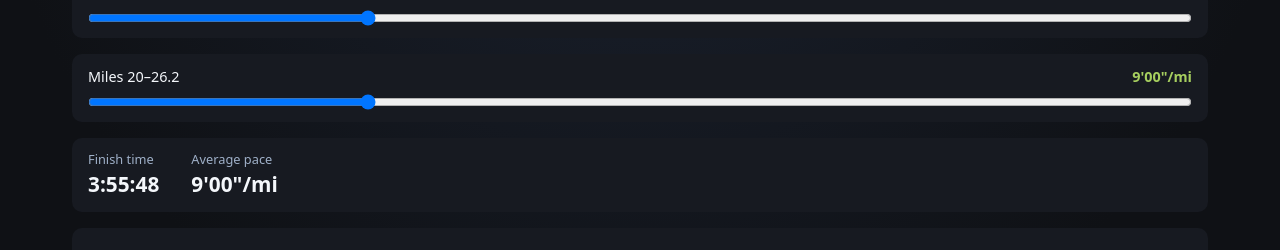
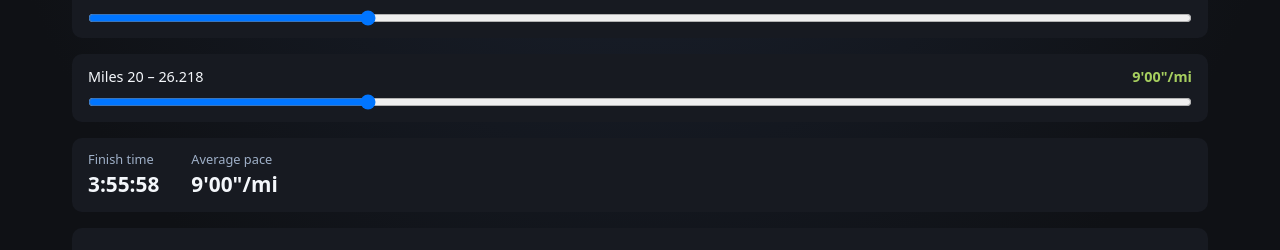
Before and after one commit to chunich/strava-map-silhouette, a Next.js app: page /pace-planner in a window 1280 px wide. Shown: the part 232-482 px from the top of the page. Built offline with nearby package versions, Linux system fonts and the light colour scheme.

Commit message:
Adjusted to 26.128 miles; step of 1 instead of 5

```diff
--- a/components/PacePlanner.tsx
+++ b/components/PacePlanner.tsx
@@ -7,12 +7,12 @@ import { formatFinishTime, secondsToPaceLabel } from "@/lib/pace";
 
 const PACE_MIN = 480;
 const PACE_MAX = 720;
-const PACE_STEP = 5;
+const PACE_STEP = 1;
 const DEFAULT_PACE = 540;
 
 const GROUP_A_MILES = 10;
 const GROUP_B_MILES = 10;
-const GROUP_C_MILES = 6.2;
+const GROUP_C_MILES = 6.218;
 
 export default function PacePlanner() {
   const [paceA, setPaceA] = useState(DEFAULT_PACE);
@@ -34,7 +34,7 @@ export default function PacePlanner() {
 
       <div className="pace-planner-group">
         <label htmlFor="pace-group-a">
-          Miles 0–{GROUP_A_MILES}{" "}
+          Miles 0 – {GROUP_A_MILES}{" "}
           <span className="pace-planner-value">
             {secondsToPaceLabel(paceA)}
           </span>
@@ -52,7 +52,7 @@ export default function PacePlanner() {
 
       <div className="pace-planner-group">
         <label htmlFor="pace-group-b">
-          Miles {GROUP_A_MILES}–{GROUP_A_MILES + GROUP_B_MILES}{" "}
+          Miles {GROUP_A_MILES} – {GROUP_A_MILES + GROUP_B_MILES}{" "}
           <span className="pace-planner-value">
             {secondsToPaceLabel(paceB)}
           </span>
@@ -70,7 +70,7 @@ export default function PacePlanner() {
 
       <div className="pace-planner-group">
         <label htmlFor="pace-group-c">
-          Miles {GROUP_A_MILES + GROUP_B_MILES}–26.2{" "}
+          Miles {GROUP_A_MILES + GROUP_B_MILES} – 26.218{" "}
           <span className="pace-planner-value">
             {secondsToPaceLabel(paceC)}
           </span>
```
